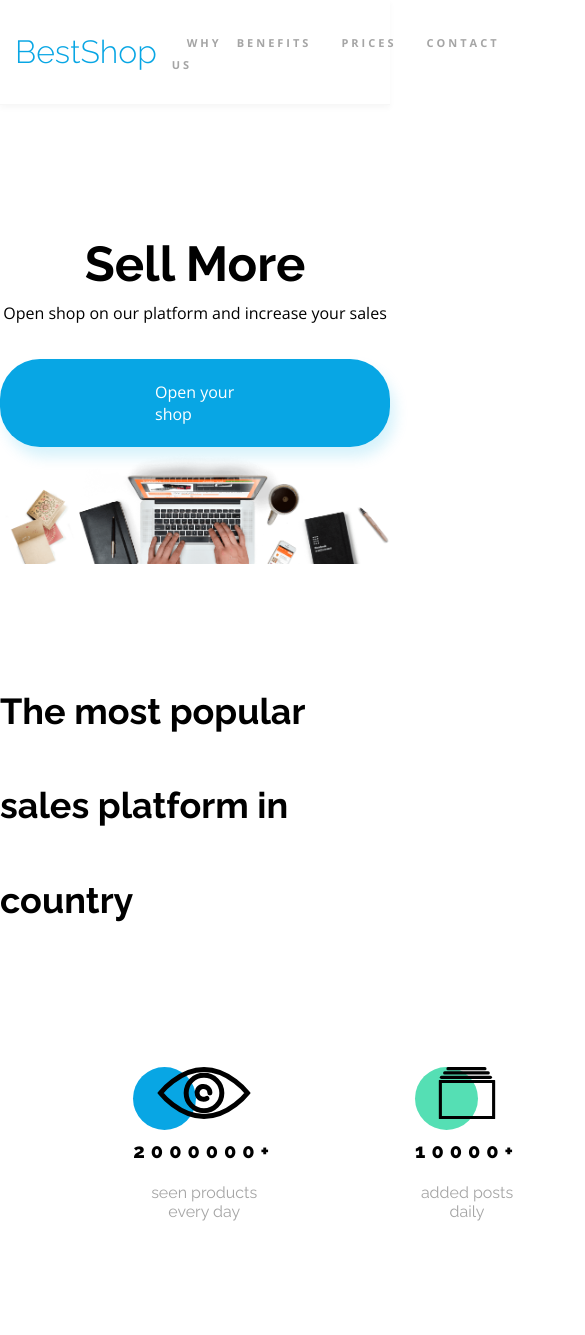
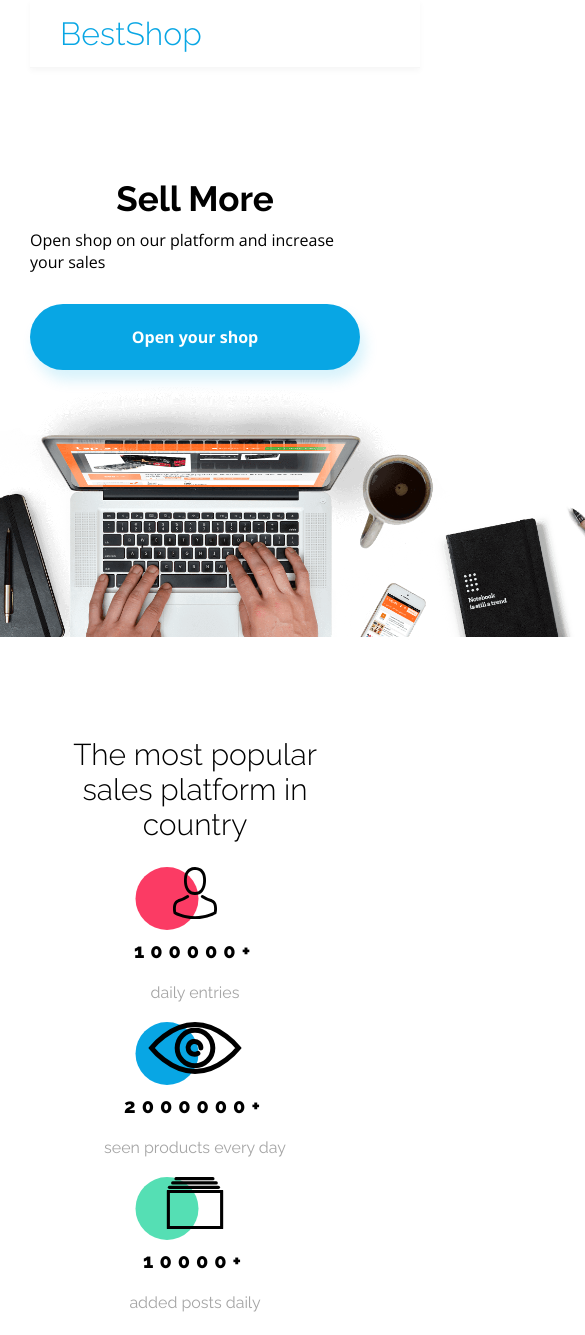
Before and after one commit to TatianaSlaw/BestShop, a website built with Parcel: page index.html in a window 390 px wide. Shown: the top 1335 px of the page, 585 px wide, since content can reach past the window. Built offline with nearby package versions, Linux system fonts and the light colour scheme.

Commit message:
Stylowanie dla mobilnej wersji storny dodano do headera i sekcji welcome.

```diff
--- a/scss/elements/_header.scss
+++ b/scss/elements/_header.scss
@@ -1,7 +1,3 @@
-
-/*--header--*/
-
-
 header {
   width: 100vw;
   background-color: $color-white;
@@ -11,9 +7,8 @@ header {
 
 .top-bar {
   display: flex;
-}
 
-.top-bar > .container {
+  .container {
     width: 100%;
     height: auto;
     display: flex;
@@ -21,46 +16,53 @@ header {
     align-items: center;
 
   }
+}
 
 /*--logo--*/
 
 .shop_logo {
   display: flex;
-  font-size: 2em;
-  line-height: 2.3125em;
+  font-size: 16px;
+  line-height: 37px;
   color: $color-primary;
   font-weight: 300;
   padding: 15px;
   text-decoration: none;
   font-family: $secondary-font;
+
+  @include mobPhones {
+    font-size: 32px;
   }
-
+}
 
 /*--navigation--*/
 
 nav ul {
   list-style: none;
   display: flex;
+
+  @include mobPhones {
+    display: none;
   }
 
-nav li {
+  li {
 
-}
-
-nav a {
+    a {
       text-decoration: none;
       padding: 25px 15px;
       font-family: $primary-font;
       color: $color-grey;
-  font-size: 0.6875em;
-  line-height: 0.9375em;
+      font-size: 11px;
+      line-height: 15px;
       text-align: center;
       font-weight: bold;
       letter-spacing: 3px;
       text-transform: uppercase;
-}
 
-nav a:hover {
+      &:hover {
         border-bottom: 2px solid $color-primary;
         color: $color-black;
       }
+    }
+  }
+}
--- a/scss/elements/_statistics.scss
+++ b/scss/elements/_statistics.scss
@@ -1,5 +1,3 @@
-/*--section statistics--*/
-
 .statistics {
   background-color: $color-white;
   font-family: $secondary-font;
@@ -8,22 +6,30 @@
   align-items: center;
   padding-top: 100px;
   padding-bottom: 120px;
+
+  @include mobPhones {
+    padding-bottom: 0;
   }
 
-.statistics > .container {
+  .container {
     width: 100%;
     height: auto;
     display: flex;
     flex-direction: column;
     justify-content: space-between;
     align-items: center;
-
+  }
 }
 
 .info-boxes {
   display: flex;
   justify-content: space-between;
   padding-bottom: 120px;
+
+  @include mobPhones {
+  flex-direction: column;
+  padding-bottom: 50px;
+  }
 }
 
 .info-box {
@@ -34,49 +40,23 @@
   padding: 20px;
   margin-left: 50px;
   margin-right: 50px;
+
+
+  @include mobPhones {
+    width: 100%;
+    height: fit-content;
+    margin: 0;
+    padding: 0;
   }
 
-.info-box img {
+
+  img {
     margin-bottom: 20px;
-  min-height: 52px;
+    max-height: 52px;
     z-index: 9;
   }
 
-.info-box--red::after {
-  content: "";
-  position: absolute;
-  height: 63px;
-  width: 63px;
-  border-radius: 50%;
-  background-color: $color-redish;
-  z-index: 0;
-  display: flex;
-}
-
-.info-box--blue::after {
-  content: "";
-  position: absolute;
-  height: 63px;
-  width: 63px;
-  border-radius: 50%;
-  background-color: $color-primary;
-  z-index: 0;
-  display: flex;
-}
-
-.info-box--green::after {
-  content: "";
-  position: absolute;
-  height: 63px;
-  width: 63px;
-  border-radius: 50%;
-  background-color: $color-green;
-  z-index: 0;
-  display: flex;
-}
-
-
-.info-box p {
+  p {
     font-size: 20px;
     line-height: 24px;
     font-family: $secondary-font;
@@ -86,7 +66,7 @@
     text-align: center;
   }
 
-.info-box span {
+  span {
     font-size: 16px;
     line-height: 19px;
     font-family: $secondary-font;
@@ -94,3 +74,46 @@
     color: $color-grey;
     text-align: center;
   }
+}
+
+.info-box--red {
+
+  &:after {
+    content: "";
+    position: absolute;
+    height: 63px;
+    width: 63px;
+    border-radius: 50%;
+    background-color: $color-redish;
+    z-index: 0;
+    transform: translateX(50%);
+  }
+}
+
+  .info-box--blue {
+
+    &:after {
+      content: "";
+      position: absolute;
+      height: 63px;
+      width: 63px;
+      border-radius: 50%;
+      background-color: $color-primary;
+      z-index: 0;
+      transform: translateX(50%);
+    }
+  }
+
+  .info-box--green{
+
+    &:after {
+    content: "";
+    position: absolute;
+    height: 63px;
+    width: 63px;
+    border-radius: 50%;
+    background-color: $color-green;
+    z-index: 0;
+    transform: translateX(50%);
+  }
+}
--- a/scss/elements/_welcome.scss
+++ b/scss/elements/_welcome.scss
@@ -7,17 +7,26 @@
   margin-top: 120px;
   font-family: $primary-font;
   color: $color-black;
+
+  @include mobPhones {
+    margin-top: 100px;
   }
 
-.welcome h1 {
+
+  h1 {
     font-size: 49px;
     line-height: 57px;
     font-family: $secondary-font;
     margin-top: 10px;
     margin-bottom: 10px;
+
+    @include mobPhones {
+      font-size: 35px;
+      line-height: 41px;
+    }
   }
 
-.welcome a {
+  a {
     background: $color-primary;
     box-shadow: 5px 10px 14px #07ACE629;
     border-radius: 40px;
@@ -25,10 +34,26 @@
     color: $color-white;
     margin-top: 35px;
     text-decoration: none;
+    font-weight: bold;
+
+    @include mobPhones {
+      width: 100%;
+      text-align: center;
+      padding: 22px 92px;
+      margin-top: 31px;
+    }
   }
 
-.welcome img {
+  img {
     width: 100vw;
     background-position: center bottom;
     background-size: cover;
+
+    @include mobPhones {
+      width: auto;
+      max-height: 267px;
+      background-size: contain;
     }
+  }
+
+}
--- a/scss/settings/_base.scss
+++ b/scss/settings/_base.scss
@@ -1,13 +1,17 @@
-@import '../settings/variables';
+html {
+    scroll-behavior: smooth;
+}
 
 body {
     font-family: $primary-font;
     color: $color-black;
-    font-size: 1em;
-}
+    font-size: 16px;
+    line-height: 22px;
 
-html {
-    scroll-behavior: smooth;
+    @include mobPhones {
+        padding-right: 30px;
+        padding-left: 30px;
+    }
 }
 
 .container {
@@ -15,11 +19,21 @@ html {
     display: flex;
     margin: 0 auto;
     align-items: center;
+    padding-right: 15px;
+    padding-left: 15px;
 }
 
 h2 {
     font-family: $secondary-font;
-    font-size: 2.25em;
-    line-height: 2.625em;
+    font-size: 36px;
+    line-height: 42px;
     padding-bottom: 100px;
+
+    @include mobPhones {
+        font-size: 30px;
+        line-height: 35px;
+        font-weight: 300;
+        text-align: center;
+        padding-bottom: 25px;
+    }
 }
--- a/scss/settings/_variables.scss
+++ b/scss/settings/_variables.scss
@@ -9,3 +9,11 @@
   $color-white: #FFFFFF;
   $primary-font: 'Open Sans', sans-serif;
   $secondary-font: 'Raleway', sans-serif;
+
+
+  $mobile-width: 1000px;
+  @mixin mobPhones {
+    @media (max-width: #{$mobile-width}) {
+      @content;
+    }
+  }
```
Also changed, not shown: 2 other files. Lines whose indentation alone changed are shown as unchanged.
